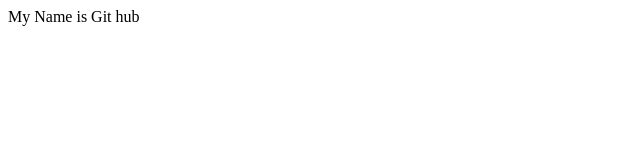
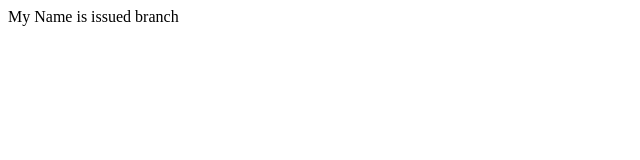
Before and after one commit to omhardaha/git-demo, a plain HTML site: page index.html in a window 1280 px wide. Shown: the full height of the page, 0-640 px from the left. Drawn offline with Linux system fonts and the light colour scheme.

Commit message:
set html to main

```diff
--- a/index.html
+++ b/index.html
@@ -1 +1 @@
-<div>My Name is Git hub</div>
+<div>My Name is issued branch</div>
```
